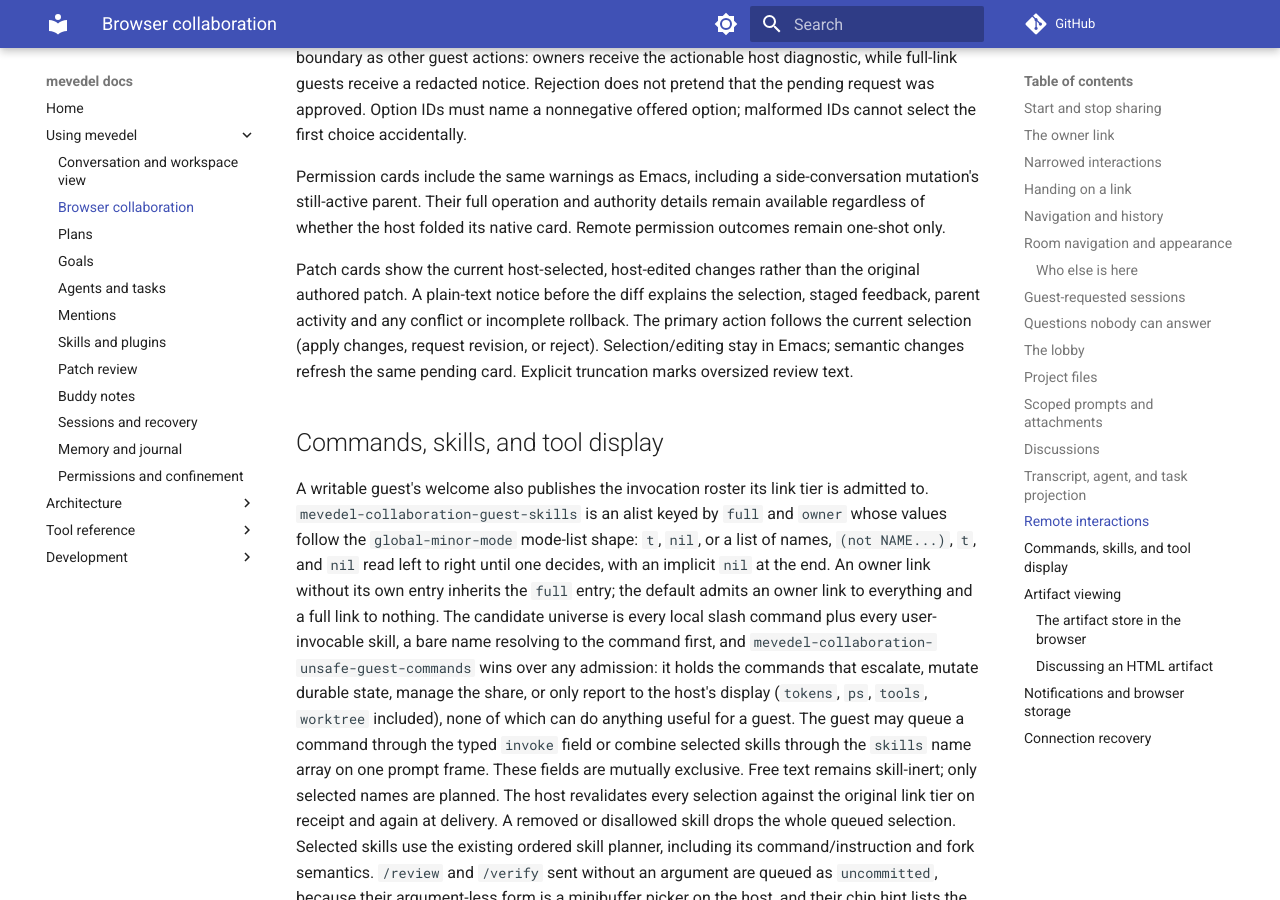
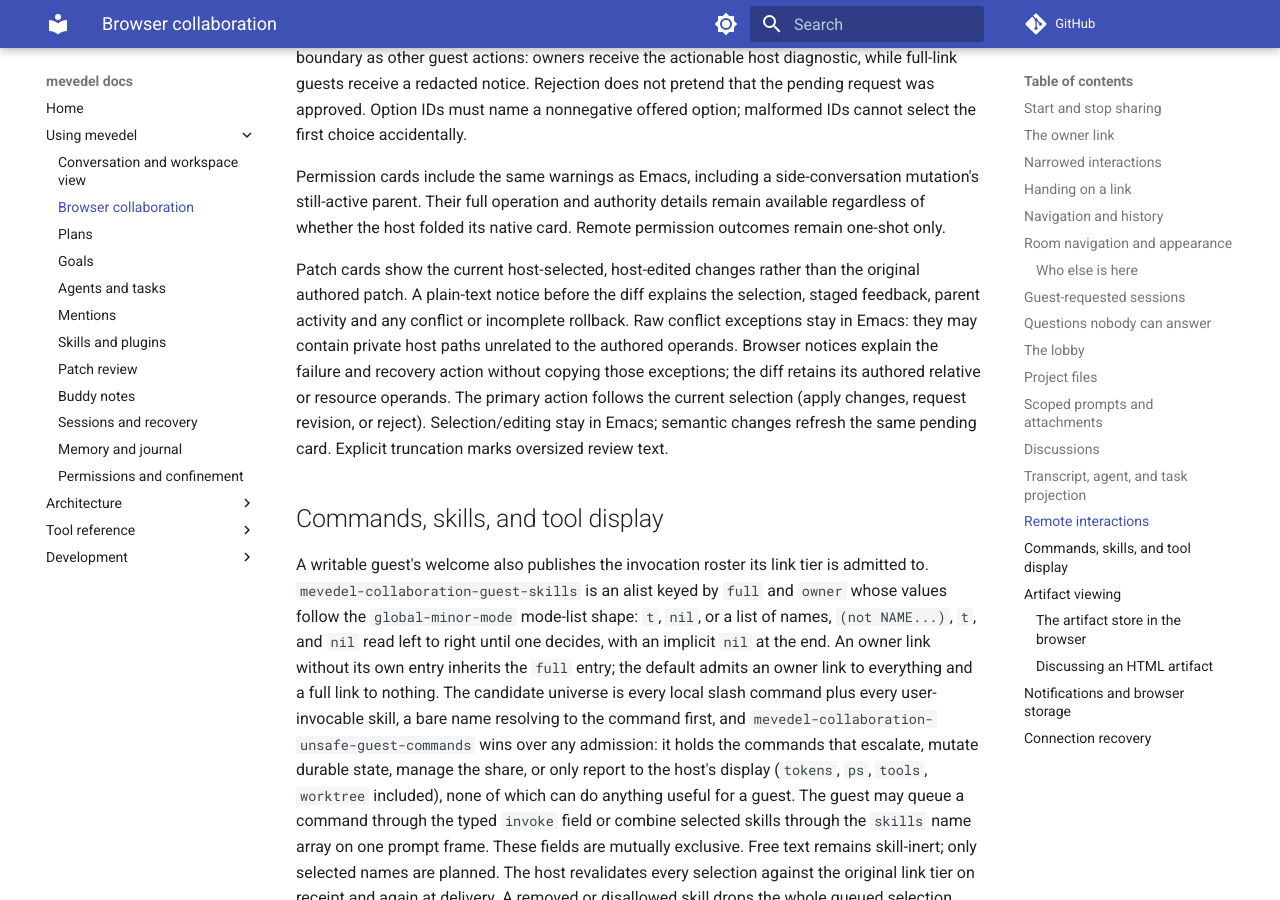
Before and after one commit to FrauH0lle/mevedel, an MkDocs documentation site: the page built from docs/collaboration.md, in a window 1280 px wide and 900 px high, scrolled down 20100 px. Built offline with MkDocs 1.6.1 and Material for MkDocs 9.7.7, drawn with Linux system fonts in a browser that asks for light colours; comment, search, counter and statistics services are not loaded.

Commit message:
fix(patch): Keep host conflict diagnostics out of guest cards
Filesystem exceptions may disclose private absolute paths even when the patch names a relative operand. Keep detailed native diagnostics and publish an actionable guest-safe notice with the authored diff.

* mevedel-patch-review.el (mevedel-patch-review--refresh-remote): Explain conflicts without projecting exception text; retain the incomplete-rollback warning.

* test/test-mevedel-patch-review-remote.el: Regress full-guest submission against an unsaved visited buffer through the dispatcher and outbound frame.

* docs/collaboration.md, docs/preview.md, docs/adr/0092-use-one-patch-oriented-file-mutation-tool.md: Document the diagnostic privacy boundary.

```diff
--- a/docs/collaboration.md
+++ b/docs/collaboration.md
@@ -987,8 +987,12 @@
 Patch cards show the current host-selected, host-edited changes rather than the
 original authored patch. A plain-text notice before the diff explains the
 selection, staged feedback, parent activity and any conflict or incomplete
-rollback. The primary action follows the current selection (apply changes,
-request revision, or reject). Selection/editing stay in Emacs; semantic changes
+rollback. Raw conflict exceptions stay in Emacs: they may contain private host
+paths unrelated to the authored operands. Browser notices explain the failure
+and recovery action without copying those exceptions; the diff retains its
+authored relative or resource operands. The primary action follows the current
+selection (apply changes, request revision, or reject). Selection/editing stay
+in Emacs; semantic changes
 refresh the same pending card. Explicit truncation marks oversized review text.
 
 ## Commands, skills, and tool display
```
Also changed, not shown: docs/adr/0092-use-one-patch-oriented-file-mutation-tool.md (+4 -0 lines), docs/preview.md (+5 -2 lines), 2 other files.
